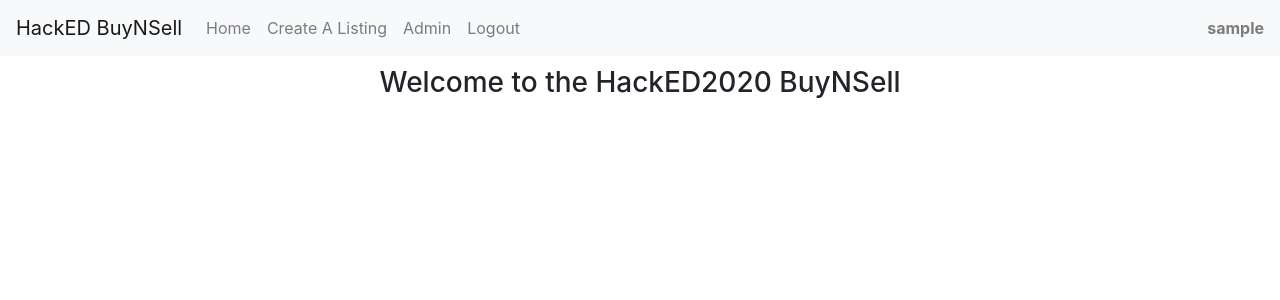
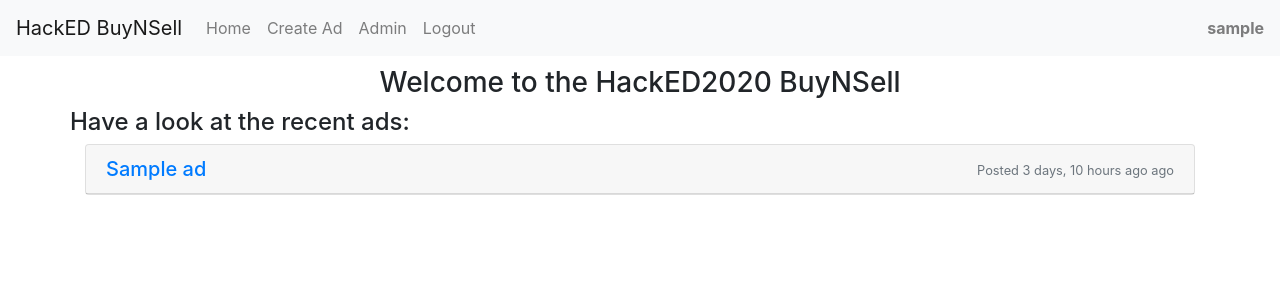
Before and after one commit to gknoblauch/hacked-2020-demo, a Django app: page / in a window 1280 px wide. Shown: the top 300 px of the page. Run offline with Django 3.2, Linux system fonts and the light colour scheme; a user stored in the database is signed in; tables that the repository leaves empty hold one stand-in row (values such as "Sample post"); some libraries are stand-ins or nearby versions.

Commit message:
Add basic create / view of ads.

```diff
--- a/demo/buy_sell/models.py
+++ b/demo/buy_sell/models.py
@@ -11,7 +11,7 @@ LANGUAGES = [
 ]
 
 class Profile(models.Model):
-    user = models.OneToOneField(User, on_delete=models.CASCADE)
+    user = models.OneToOneField(User, related_name='user_profile', on_delete=models.CASCADE)
     preferred_language = models.CharField(max_length=8, choices=LANGUAGES)
 
     def __str__(self):
--- a/demo/buy_sell/templates/index.html
+++ b/demo/buy_sell/templates/index.html
@@ -1,9 +1,35 @@
 {% extends "base.html" %}
+{% load humanize %}
 
 {% block content %}
 <div class="col-md-12 no-col-gutters" style="margin-bottom: 5px;">
     <div class="row">
         <div class="col-12 text-center"><h3>Welcome to the HackED2020 BuyNSell</h3></div>
     </div>
+    {% if recent_ads %}
+        <div class='row'><h4>Have a look at the recent ads:</h4></div>
+        {% for ad in recent_ads %}
+        <div class="card mb-3" style="max-height: 150px">
+            <div class="row no-gutters">
+                <div class="col-md-12 no-col-gutters">
+                    <div class="card-header">
+                        <div class="row no-gutters">
+                            <div class="col-8">
+                                <h5 class="card-text">
+                                    <a href="{% url 'buy_sell_view' ad.id %}">{{ad.title}}</a>
+                                </h5>
+                            </div>
+                            <div class="col-4 text-right">
+                                <p class="card-text"><small class="text-muted">Posted {{ad.posted|naturaltime}} ago</small></p>
+                            </div>
+                        </div>
+                    </div>
+                </div>
+            </div>
+        </div>
+        {% endfor %}
+    {% else %}
+    <div class='row'><h4>There are no ads yet!</h4></div>
+    {% endif %}
 </div>
 {% endblock content %}
--- a/demo/buy_sell/urls.py
+++ b/demo/buy_sell/urls.py
@@ -4,4 +4,6 @@ from buy_sell import views
 
 urlpatterns = [
     path("", views.index, name="buy_sell_index"),
+    path("/create", views.create_listing, name="buy_sell_create"),
+    path("/view/<int:ad_id>", views.view_listing, name="buy_sell_view"),
 ]
--- a/demo/buy_sell/views.py
+++ b/demo/buy_sell/views.py
@@ -1,5 +1,37 @@
-from django.shortcuts import render
+from django.shortcuts import render, get_object_or_404, redirect
+from django.contrib.auth.decorators import login_required
+
+
+from buy_sell.models import Ad, Profile
+from buy_sell.forms import AdForm
+
 
 # Create your views here.
 def index(request):
-    return render(request, "index.html")
+
+    ads = Ad.objects.order_by("-posted")
+
+    return render(request, "index.html", context=dict(recent_ads=ads))
+
+@login_required
+def create_listing(request):
+
+    if request.method == "POST":
+        form = AdForm(request.POST)
+        if form.is_valid():
+            new_ad = Ad(
+                title=form.cleaned_data.get("title"),
+                body=form.cleaned_data.get("body"),
+                author=request.user.user_profile
+            )
+
+            new_ad.save()
+            return redirect("buy_sell_index")
+
+    return render(request, "create_ad.html", context=dict(form=AdForm))
+
+def view_listing(request, ad_id):
+
+    ad = get_object_or_404(Ad, pk=ad_id)
+
+    return render(request, "ad_details.html", context=dict(ad=ad))
--- a/demo/demo/settings.py
+++ b/demo/demo/settings.py
@@ -38,6 +38,7 @@ INSTALLED_APPS = [
     'django.contrib.sessions',
     'django.contrib.messages',
     'django.contrib.staticfiles',
+    'django.contrib.humanize',
     'crispy_forms',
     'buy_sell'
 ]
--- a/demo/templates/base.html
+++ b/demo/templates/base.html
@@ -43,7 +43,7 @@
 
                     {% if user.is_authenticated %}
                     <li class="nav-item">
-                        <a class="nav-link" href="{% url 'buy_sell_index' %}">Create A Listing</a>
+                        <a class="nav-link" href="{% url 'buy_sell_create' %}">Create Ad</a>
                     </li>
                         {% if user.is_staff %}
                         <li class="nav-item">
```
Also changed, not shown: demo/buy_sell/forms.py (added, +9 -0 lines), demo/buy_sell/templates/ad_details.html (added, +31 -0 lines), demo/buy_sell/templates/create_ad.html (added, +11 -0 lines), 1 other file.
